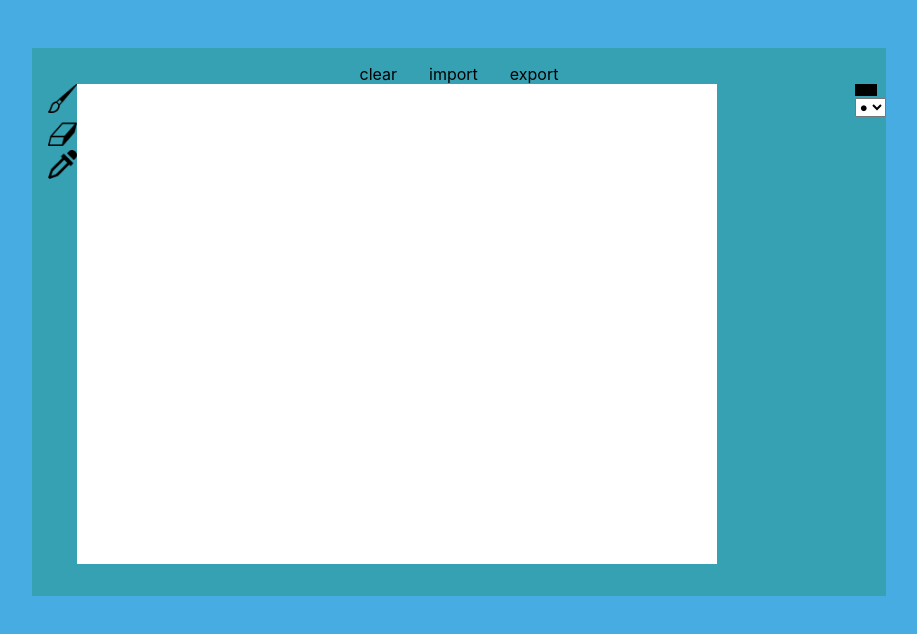
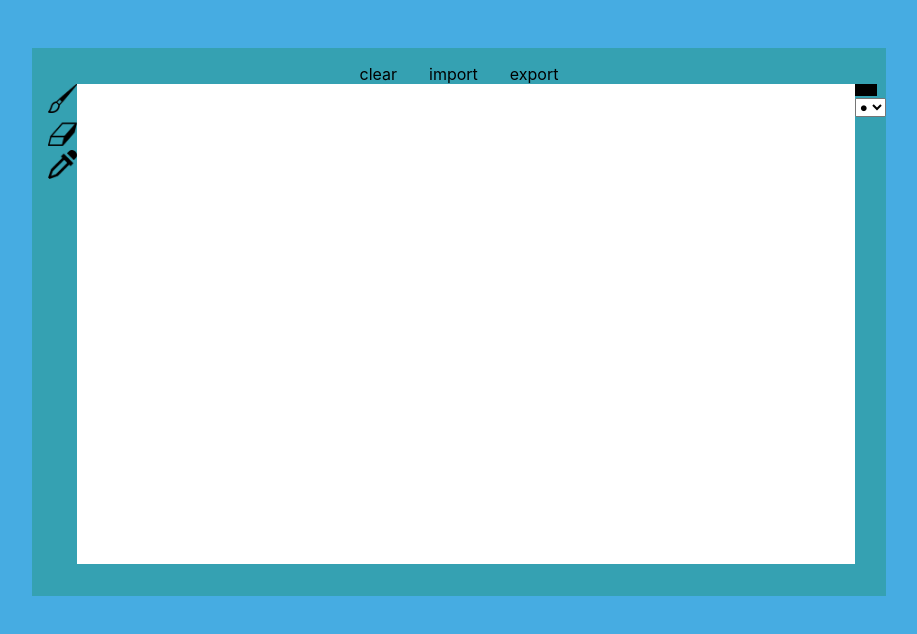
Before and after one commit to Lebed-kun/Paint, a React (Create React App) app: page / in a window 1280 px wide. Shown: the top 634 px of the page, without its empty margins (181-1098 px from the left). Built offline with nearby package versions, Linux system fonts and the light colour scheme.

Commit message:
Fix styles

```diff
--- a/src/components/Canvas/Canvas.js
+++ b/src/components/Canvas/Canvas.js
@@ -47,9 +47,9 @@ class Canvas extends React.Component {
   render() {
     return (
       <div className="Canvas">
-        <canvas id="pen" className="pen" width="640px" height="6400px">
+        <canvas id="pen" className="pen" width="800px" height="6400px">
         </canvas>
-        <canvas id="draw-area" className="draw-area" width="640px" height="640px">
+        <canvas id="draw-area" className="draw-area" width="800px" height="640px">
         </canvas>
       </div>
     )
--- a/src/components/ToolSettingsElement/ToolSettingsElement.css
+++ b/src/components/ToolSettingsElement/ToolSettingsElement.css
@@ -1,3 +1,3 @@
 .ToolSettingsElement {
-
+  cursor: pointer;
 }
```
